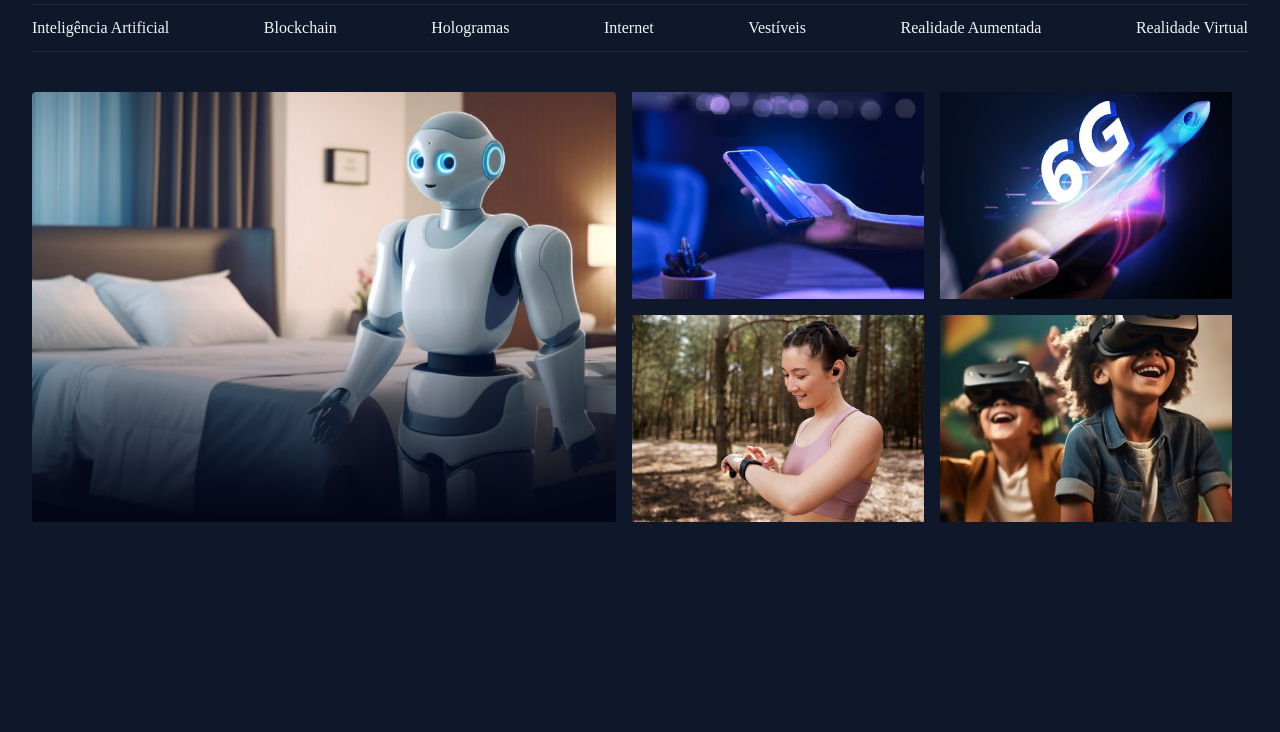
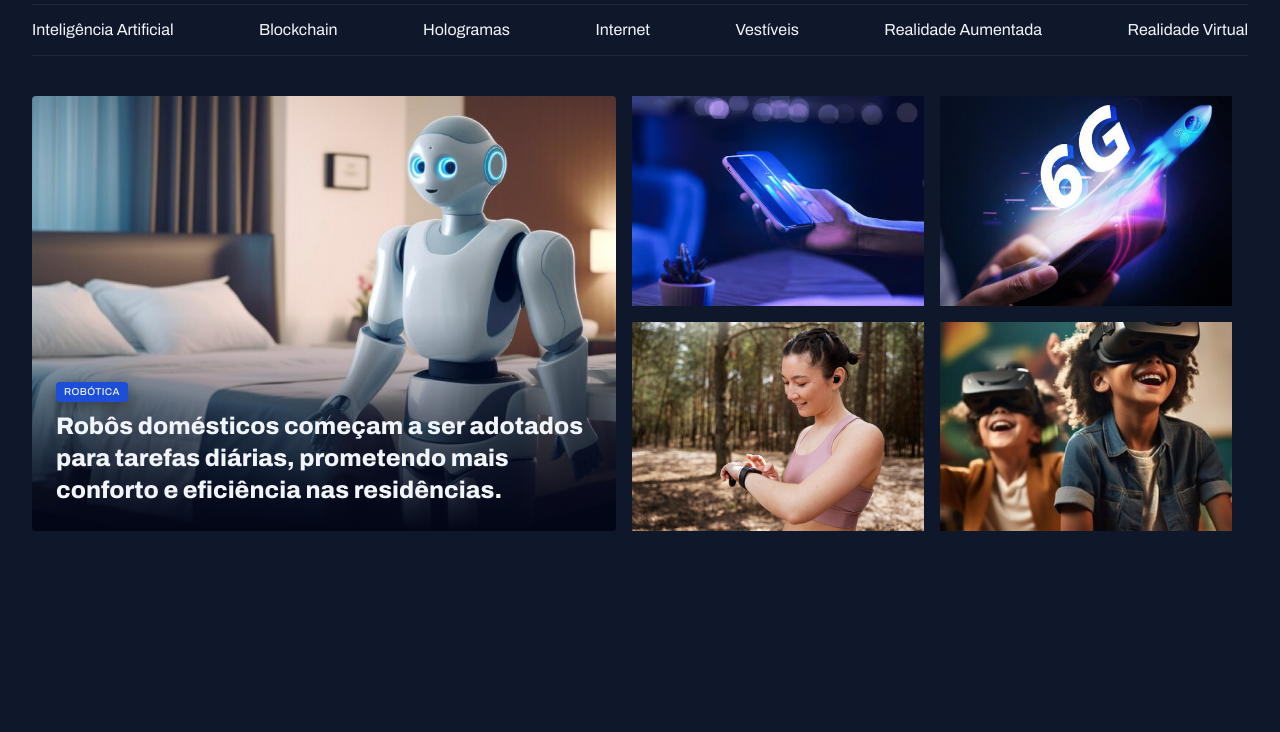
Before and after one commit to jaokzz/Pagina-de-Noticias, a plain HTML site: page index.html in a window 1280 px wide. Shown: the part 68-800 px from the top of the page. Drawn offline with Linux system fonts and the light colour scheme.

Commit message:
Ajustando Conteudo do card

```diff
--- a/index.html
+++ b/index.html
@@ -46,9 +46,17 @@
 
     <main class="grid container">
       <section id="featured" class="grid grid-flow-col gap-16">
-        <div class="card">
+        <figure class="card">
           <img src="assets/images/Image 01.png" alt="Img" />
-        </div>
+
+          <figcaption>
+            <span class="content-tag">ROBÓTICA</span>
+            <h2 class="text-2xl">
+              Robôs domésticos começam a ser adotados para tarefas diárias,
+              prometendo mais conforto e eficiência nas residências.
+            </h2>
+          </figcaption>
+        </figure>
 
         <div class="grid grid-cols-2 gap-16">
           <div>
--- a/styles/global.css
+++ b/styles/global.css
@@ -19,15 +19,12 @@
     --text-color-secondary: #CBD5E1;
 
     --font-family: 'Archivo', sans-serif;
-    --h1: 800 24px/135% var(--font-family)
-    --h2: 800 16px/140% var(--font-family)
-    --h3: 800 14px/140% var(--font-family)
-    --text-span: 600 14px/145% var(--font-family)
-    --text: 400 16px/140% var(--font-family)
-    --text-sm: 400 14px/160% var(--font-family)
-
-
-
+    --h1: 800 24px/135% var(--font-family);
+    --h2: 800 16px/140% var(--font-family);
+    --h3: 800 14px/140% var(--font-family);
+    --text-span: 600 14px/145% var(--font-family);
+    --text: 400 16px/140% var(--font-family);
+    --text-sm: 400 14px/160% var(--font-family);
 
 
 }
@@ -64,3 +61,15 @@ img {
 main {
     margin-top: 40px;
 }
+
+.content-tag {
+    display: inline-block;
+    background-color: var(--brand-color-dark);
+    padding: 4px 8px;
+    border-radius: 4px;
+    font: 500 10px/1.2 var(--font-family);
+    text-transform: uppercase;
+    letter-spacing: 0.04em;
+    color: var(--text-color-primary);
+    box-shadow: 0px 4px 16px rgba(0, 0, 0, 0.459);
+}
--- a/styles/sections.css
+++ b/styles/sections.css
@@ -15,10 +15,16 @@
     position: absolute;
     inset: 0;
     top: 50%;
-        background: linear-gradient(
-        180deg,
-        transparent 0%,
-        #020617 100%
-        );
+    background: linear-gradient(180deg, transparent 0%, #020617 100%);
+  }
+
+  figcaption {
+    position: absolute;
+    bottom: 0;
+    padding: 24px;
+
+    h2 {
+      margin-top: 8px;
     }
   }
+}
--- a/styles/utility.css
+++ b/styles/utility.css
@@ -1,15 +1,31 @@
 .grid {
-    display: grid;
+  display: grid;
 }
 
 .grid-flow-col {
-    grid-auto-flow: column;
+  grid-auto-flow: column;
 }
 
 .grid-cols-2 {
-    grid-template-columns: 1fr 1fr;
+  grid-template-columns: 1fr 1fr;
 }
 
 .gap-16 {
-    gap: 16px;
+  gap: 16px;
 }
+
+.text-2xl {
+  font: var(--h1);
+}
+
+.text-xl {
+  font: var(--h2);
+}
+
+.text-lg {
+  font: var(--h3);
+}
+
+.text-sm {
+    font: var(--text-sm);
+}
```
Lines whose indentation alone changed are shown as unchanged.
